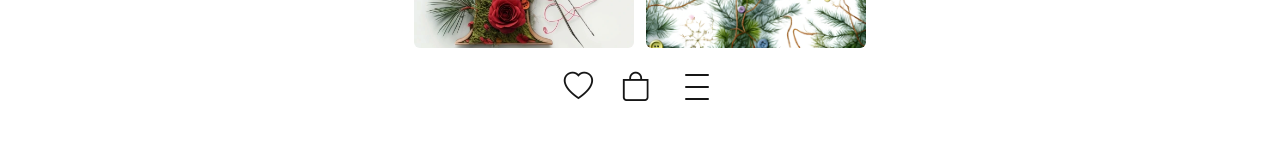
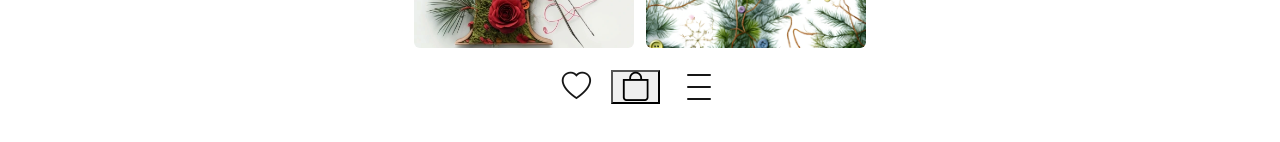
Before and after one commit to chrismuha/pineneedledesigns.website, a Vue app: page / in a window 1280 px wide. Shown: the part 186-328 px from the top of the page. Built offline with nearby package versions, Linux system fonts and the light colour scheme.

Commit message:
Added cart system

```diff
--- a/package.json
+++ b/package.json
@@ -9,6 +9,7 @@
   "dependencies": {
     "bootstrap": "^5.3.8",
     "bootstrap-icons": "^1.13.1",
+    "pinia": "^3.0.4",
     "vue": "^3.4.4",
     "vue-router": "^4.3.3"
   },
--- a/src/App.vue
+++ b/src/App.vue
@@ -1,9 +1,10 @@
 <template>
-  <GlobalHeader v-if="!hideLayout" />
+  <GlobalHeader v-if="!hideLayout" @toggle-cart="toggleCart" />
   <main>
     <router-view />
   </main>
   <GlobalFooter v-if="!hideLayout" />
+  <CartSidebar />
 </template>
 
 <script setup>
@@ -11,7 +12,14 @@ import { computed } from 'vue'
 import { useRoute } from 'vue-router'
 import GlobalHeader from './components/GlobalHeader.vue'
 import GlobalFooter from './components/GlobalFooter.vue'
+import CartSidebar from './components/CartSidebar.vue'
+import { useCartStore } from './stores/cart'
 
 const route = useRoute()
 const hideLayout = computed(() => route.meta.hideLayout)
+const cartStore = useCartStore()
+
+const toggleCart = () => {
+  cartStore.toggleOpen()
+}
 </script>
--- /dev/null
+++ b/src/components/CartSidebar.vue
@@ -0,0 +1,151 @@
+<template>
+  <div v-if="cartStore.isOpen" class="cart-sidebar-overlay" @click="cartStore.close">
+    <div class="cart-sidebar" @click.stop>
+      <div class="cart-header">
+        <h2>Your Cart</h2>
+        <button class="close-btn" @click="cartStore.close">&times;</button>
+      </div>
+      <div v-if="cartStore.items.length === 0" class="empty-cart">
+        <p>Your cart is empty.</p>
+        <router-link to="/collections" class="btn" @click="cartStore.close">Browse Collections</router-link>
+      </div>
+      <div v-else class="cart-items">
+        <div v-for="item in cartStore.items" :key="item.id" class="cart-item">
+          <div class="item-details">
+            <h3>{{ item.title }}</h3>
+            <p>{{ item.description }}</p>
+            <p>Price: ${{ item.price }}</p>
+          </div>
+          <div class="item-controls">
+            <button @click="updateQuantity(item.id, item.quantity - 1)">-</button>
+            <span>{{ item.quantity }}</span>
+            <button @click="updateQuantity(item.id, item.quantity + 1)">+</button>
+            <button @click="removeItem(item.id)" class="remove">Remove</button>
+          </div>
+          <div class="item-total">
+            ${{ item.price * item.quantity }}
+          </div>
+        </div>
+        <div class="cart-summary">
+          <p>Total Items: {{ cartStore.totalItems }}</p>
+          <p>Total Price: ${{ cartStore.totalPrice }}</p>
+          <button @click="clearCart" class="btn">Clear Cart</button>
+          <button class="btn btn-primary">Checkout</button>
+        </div>
+      </div>
+    </div>
+  </div>
+</template>
+
+<script setup>
+import { useCartStore } from '../stores/cart'
+
+const cartStore = useCartStore()
+
+const updateQuantity = (id, quantity) => {
+  cartStore.updateQuantity(id, quantity)
+}
+
+const removeItem = (id) => {
+  cartStore.removeItem(id)
+}
+
+const clearCart = () => {
+  cartStore.clearCart()
+}
+</script>
+
+<style scoped>
+.cart-sidebar-overlay {
+  position: fixed;
+  top: 0;
+  right: 0;
+  width: 100%;
+  height: 100%;
+  background: rgba(0, 0, 0, 0.5);
+  z-index: 1000;
+  display: flex;
+  justify-content: flex-end;
+}
+
+.cart-sidebar {
+  width: 400px;
+  max-width: 90vw;
+  height: 100%;
+  background: white;
+  box-shadow: -2px 0 5px rgba(0, 0, 0, 0.1);
+  display: flex;
+  flex-direction: column;
+  overflow-y: auto;
+}
+
+.cart-header {
+  display: flex;
+  justify-content: space-between;
+  align-items: center;
+  padding: 20px;
+  border-bottom: 1px solid #ddd;
+}
+
+.close-btn {
+  background: none;
+  border: none;
+  font-size: 24px;
+  cursor: pointer;
+}
+
+.empty-cart {
+  padding: 20px;
+  text-align: center;
+}
+
+.cart-items {
+  flex: 1;
+  padding: 20px;
+  overflow-y: auto;
+}
+
+.cart-item {
+  display: flex;
+  flex-direction: column;
+  border: 1px solid #ddd;
+  padding: 10px;
+  margin-bottom: 10px;
+}
+
+.item-details {
+  margin-bottom: 10px;
+}
+
+.item-controls {
+  display: flex;
+  align-items: center;
+  gap: 10px;
+  margin-bottom: 10px;
+}
+
+.item-total {
+  font-weight: bold;
+  text-align: right;
+}
+
+.cart-summary {
+  margin-top: 20px;
+  padding-top: 20px;
+  border-top: 1px solid #ddd;
+  text-align: center;
+}
+
+.btn {
+  padding: 10px 20px;
+  background: #007bff;
+  color: white;
+  border: none;
+  cursor: pointer;
+  margin: 5px;
+}
+
+.btn-primary {
+  background: #28a745;
+}
+</style>
--- a/src/components/GlobalHeader.vue
+++ b/src/components/GlobalHeader.vue
@@ -29,7 +29,10 @@
 
         <div class="nav-aux">
           <a class="icon-btn" href="#" aria-label="Wishlist"><i class="bi bi-heart"></i></a>
-          <a class="icon-btn" href="#" aria-label="Cart"><i class="bi bi-bag"></i></a>
+          <button class="icon-btn" @click="$emit('toggle-cart')" aria-label="Cart">
+            <i class="bi bi-bag"></i>
+            <span v-if="cartStore.totalItems > 0" class="cart-count">{{ cartStore.totalItems }}</span>
+          </button>
         </div>
       </div>
     </div>
@@ -59,9 +62,11 @@
 import { ref, onMounted, onBeforeUnmount, watch } from 'vue'
 import { useRoute } from 'vue-router'
 import { navLinks } from '../data/siteData'
+import { useCartStore } from '../stores/cart'
 
 const menuOpen = ref(false)
 const route = useRoute()
+const cartStore = useCartStore()
 
 const closeMenu = () => {
   menuOpen.value = false
@@ -99,3 +104,22 @@ watch(
   }
 )
 </script>
+
+<style scoped>
+.cart-count {
+  position: absolute;
+  top: -8px;
+  right: -8px;
+  background: red;
+  color: white;
+  border-radius: 50%;
+  padding: 2px 6px;
+  font-size: 12px;
+  min-width: 18px;
+  text-align: center;
+}
+
+.icon-btn {
+  position: relative;
+}
+</style>
--- a/src/data/siteData.js
+++ b/src/data/siteData.js
@@ -28,22 +28,28 @@ export const collectionPages = [
     description: 'Hand-cut denim, luxe trims, and mountain-ready detailing designed for the bold bride who loves heritage craft and unexpected glamour.',
     products: [
       {
+        id: 1,
         title: 'Prairie Glass Jacket',
-        meta: ['Price: $', 'Size: TBD'],
+        price: 150,
+        meta: ['Price: $150', 'Size: TBD'],
         description: 'Layered denim with crystal fringe inspired by northern light.',
         imageWrapper: 'image-frame',
         imageCount: 2,
       },
       {
+        id: 2,
         title: 'Snow Drift Coat',
-        meta: ['Price: $', 'Size: TBD'],
+        price: 200,
+        meta: ['Price: $200', 'Size: TBD'],
         description: 'Cloud-soft lining with hand-stitched pearl buttons for the chilly aisle.',
         imageWrapper: 'image-frame',
         imageCount: 1,
       },
       {
+        id: 3,
         title: 'Frosted Veil Duster',
-        meta: ['Price: $', 'Size: TBD'],
+        price: 180,
+        meta: ['Price: $180', 'Size: TBD'],
         description: 'Featherweight layer that shimmers with every turn.',
         imageWrapper: 'image-frame',
         imageCount: 1,
@@ -59,15 +65,19 @@ export const collectionPages = [
     description: 'Studded detail for every boot.',
     products: [
       {
+        id: 4,
         title: 'Embellished Band',
-        meta: ['Price: $', 'Size: TBD'],
+        price: 25,
+        meta: ['Price: $25', 'Size: TBD'],
         description: 'Studded detail for every boot.',
         imageWrapper: 'placeholder',
         imagePlaceholders: ['bootband1a', 'bootband1b'],
       },
       {
+        id: 5,
         title: 'Fringe Band',
-        meta: ['Price: $', 'Size: TBD'],
+        price: 30,
+        meta: ['Price: $30', 'Size: TBD'],
         description: 'Layered fringe for playful movement.',
         imageWrapper: 'placeholder',
         imagePlaceholders: ['bootband2'],
@@ -83,15 +93,19 @@ export const collectionPages = [
     description: 'Handwoven metals for texture.',
     products: [
       {
+        id: 6,
         title: 'Woven Chain',
-        meta: ['Price: $', 'Size: TBD'],
+        price: 45,
+        meta: ['Price: $45', 'Size: TBD'],
         description: 'Handwoven metals for texture.',
         imageWrapper: 'placeholder',
         imagePlaceholders: ['bracelet1a', 'bracelet1b'],
       },
       {
+        id: 7,
         title: 'Gem Cuff',
-        meta: ['Price: $', 'Size: TBD'],
+        price: 60,
+        meta: ['Price: $60', 'Size: TBD'],
         description: 'Oversized cuff with colorful accents.',
         imageWrapper: 'placeholder',
         imagePlaceholders: ['bracelet2'],
@@ -107,15 +121,19 @@ export const collectionPages = [
     description: 'Mixed metals with delicate stones.',
     products: [
       {
+        id: 8,
         title: 'Statement Collar',
-        meta: ['Price: $', 'Size: TBD'],
+        price: 75,
+        meta: ['Price: $75', 'Size: TBD'],
         description: 'Mixed metals with delicate stones.',
         imageWrapper: 'placeholder',
         imagePlaceholders: ['jewel1a', 'jewel1b'],
       },
       {
+        id: 9,
         title: 'Bold Stack',
-        meta: ['Price: $', 'Size: TBD'],
+        price: 55,
+        meta: ['Price: $55', 'Size: TBD'],
         description: 'Layered bracelets for every vibe.',
         imageWrapper: 'placeholder',
         imagePlaceholders: ['jewel2'],
@@ -131,15 +149,19 @@ export const collectionPages = [
     description: 'Bold silhouette with tactile finish.',
     products: [
       {
+        id: 14,
         title: 'Artisan Cuff 1',
-        meta: ['Price: $', 'Size: TBD'],
+        price: 999,
+        meta: ['Price: $999', 'Size: TBD'],
         description: 'Bold silhouette with tactile finish.',
         imageWrapper: 'placeholder',
         imagePlaceholders: ['cuff1a', 'cuff1b'],
       },
       {
+        id: 15,
         title: 'Artisan Cuff 2',
-        meta: ['Price: $', 'Size: TBD'],
+        price: 999,
+        meta: ['Price: $999', 'Size: TBD'],
         description: 'Smooth interior and adjustable fit.',
         imageWrapper: 'placeholder',
         imagePlaceholders: ['cuff2'],
@@ -155,15 +177,19 @@ export const collectionPages = [
     description: 'Description of Earring 1',
     products: [
       {
+        id: 10,
         title: 'Earring 1',
-        meta: ['Price: $', 'Size: TBD'],
+        price: 40,
+        meta: ['Price: $40', 'Size: TBD'],
         description: 'Description of Earring 1',
         images: ['/images/ear-rings/ear-rings-1a.webp'],
         imageWrapper: 'image-frame',
       },
       {
+        id: 11,
         title: 'Earring 2',
-        meta: ['Price: $', 'Size: TBD'],
+        price: 50,
+        meta: ['Price: $50', 'Size: TBD'],
         description: 'Description of Earring 2',
         images: [
           '/images/ear-rings/ear-rings-2a.webp',
@@ -184,15 +210,19 @@ export const collectionPages = [
     description: 'Feather accents with beaded thread.',
     products: [
       {
+        id: 16,
         title: 'Feathered Band',
-        meta: ['Price: $', 'Size: TBD'],
+        price: 999,
+        meta: ['Price: $999', 'Size: TBD'],
         description: 'Feather accents with beaded thread.',
         imageWrapper: 'placeholder',
         imagePlaceholders: ['hatband1a', 'hatband1b'],
       },
       {
+        id: 17,
         title: 'Velvet Band',
-        meta: ['Price: $', 'Size: TBD'],
+        price: 999,
+        meta: ['Price: $999', 'Size: TBD'],
         description: 'Soft velvet with brass hardware.',
         imageWrapper: 'placeholder',
         imagePlaceholders: ['hatband2'],
@@ -208,14 +238,18 @@ export const collectionPages = [
     description: "This patriotic jean jacket is the ultimate tribute to classic Americana. Re-designed with satin, lace, fringe, and star studs and amber stones. Designed for the salute to America.",
     products: [
       {
+        id: 12,
         title: "America She's Beautiful",
+        price: 214,
         meta: ['Price: $214.00 plus sales tax with free shipping', 'Size: ML'],
         description: "This patriotic jean jacket is the ultimate tribute to classic Americana. Re-designed with satin, lace, fringe, and star studs and amber stones. Designed for the salute to America.",
         images: ['/images/jackets/jacket1a.webp', '/images/jackets/jacket1b.webp'],
         imageWrapper: 'image-frame',
       },
       {
+        id: 13,
         title: 'Statement Jacket 2',
+        price: 180,
         meta: ['Price: $', 'Size: TBD'],
         description: 'Textured fibers and dramatic silhouette.',
         images: ['/images/jackets/jacket2a.webp'],
@@ -232,15 +266,19 @@ export const collectionPages = [
     description: 'Sculpted fit with vintage wash.',
     products: [
       {
+        id: 18,
         title: 'High-Rise Jean',
-        meta: ['Price: $', 'Size: TBD'],
+        price: 999,
+        meta: ['Price: $999', 'Size: TBD'],
         description: 'Sculpted fit with vintage wash.',
         imageWrapper: 'placeholder',
         imagePlaceholders: ['jean1a', 'jean1b'],
       },
       {
+        id: 19,
         title: 'Wide-Leg Jean',
-        meta: ['Price: $', 'Size: TBD'],
+        price: 999,
+        meta: ['Price: $999', 'Size: TBD'],
         description: 'Effortless volume for every day.',
         imageWrapper: 'placeholder',
         imagePlaceholders: ['jean2'],
@@ -256,15 +294,19 @@ export const collectionPages = [
     description: 'Mix of chains and charms.',
     products: [
       {
+        id: 20,
         title: 'Layered Charm',
-        meta: ['Price: $', 'Size: TBD'],
+        price: 999,
+        meta: ['Price: $999', 'Size: TBD'],
         description: 'Mix of chains and charms.',
         imageWrapper: 'placeholder',
         imagePlaceholders: ['necklace1a', 'necklace1b'],
       },
       {
+        id: 21,
         title: 'Signature Lariat',
-        meta: ['Price: $', 'Size: TBD'],
+        price: 999,
+        meta: ['Price: $999', 'Size: TBD'],
         description: 'Dramatic drop with polished finish.',
         imageWrapper: 'placeholder',
         imagePlaceholders: ['necklace2'],
@@ -280,22 +322,28 @@ export const collectionPages = [
     description: 'Bandanas, collars, and keepsakes made to celebrate the snuggly pals who are already obsessed with hugs.',
     products: [
       {
+        id: 22,
         title: 'Smoochable Bandana',
-        meta: ['Price: $', 'Size: TBD'],
+        price: 999,
+        meta: ['Price: $999', 'Size: TBD'],
         description: 'Reversible print with hidden snap for easy styling.',
         images: ['/images/poochsmooches/Polaris-and-Luna_1.webp'],
         imageWrapper: 'image-frame',
       },
       {
+        id: 23,
         title: "Luna's Collar",
-        meta: ['Price: $', 'Size: TBD'],
+        price: 999,
+        meta: ['Price: $999', 'Size: TBD'],
         description: 'Bespoke harness with metalwork that shines in the sun.',
         images: ['/images/poochsmooches/Polaris-and-Luna_1.webp'],
         imageWrapper: 'image-frame',
       },
       {
+        id: 24,
         title: 'Polar Paw Keepsake',
-        meta: ['Price: $', 'Size: TBD'],
+        price: 999,
+        meta: ['Price: $999', 'Size: TBD'],
         description: 'Quilted throw to catch all the stray kisses and fur.',
         images: ['/images/poochsmooches/Polaris-and-Luna_1.webp'],
         imageWrapper: 'image-frame',
@@ -311,15 +359,19 @@ export const collectionPages = [
     description: 'Structured shape with mixed leather.',
     products: [
       {
+        id: 25,
         title: 'Saddle Satchel',
-        meta: ['Price: $', 'Size: TBD'],
+        price: 999,
+        meta: ['Price: $999', 'Size: TBD'],
         description: 'Structured shape with mixed leather.',
         imageWrapper: 'placeholder',
         imagePlaceholders: ['purse1a', 'purse1b'],
       },
       {
+        id: 26,
         title: 'Mini Crossbody',
-        meta: ['Price: $', 'Size: TBD'],
+        price: 999,
+        meta: ['Price: $999', 'Size: TBD'],
         description: 'Hands-free size with bold strap.',
         imageWrapper: 'placeholder',
         imagePlaceholders: ['purse2'],
@@ -335,15 +387,19 @@ export const collectionPages = [
     description: 'Fluid drape and soft sheen.',
     products: [
       {
+        id: 27,
         title: 'Silk Camp Shirt',
-        meta: ['Price: $', 'Size: TBD'],
+        price: 999,
+        meta: ['Price: $999', 'Size: TBD'],
         description: 'Fluid drape and soft sheen.',
         imageWrapper: 'placeholder',
         imagePlaceholders: ['shirt1a', 'shirt1b'],
       },
       {
+        id: 28,
         title: 'Graphic Button-Up',
-        meta: ['Price: $', 'Size: TBD'],
+        price: 999,
+        meta: ['Price: $999', 'Size: TBD'],
         description: 'Bold prints on structured cotton.',
         imageWrapper: 'placeholder',
         imagePlaceholders: ['shirt2'],
@@ -359,15 +415,19 @@ export const collectionPages = [
     description: 'A-line shape with luxe hardware.',
     products: [
       {
+        id: 29,
         title: 'Tailored Short',
-        meta: ['Price: $', 'Size: TBD'],
+        price: 999,
+        meta: ['Price: $999', 'Size: TBD'],
         description: 'A-line shape with luxe hardware.',
         imageWrapper: 'placeholder',
         imagePlaceholders: ['short1a', 'shorts1b'],
       },
       {
+        id: 30,
         title: 'Cargo Short',
-        meta: ['Price: $', 'Size: TBD'],
+        price: 999,
+        meta: ['Price: $999', 'Size: TBD'],
         description: 'Utility pockets and relaxed fit.',
         imageWrapper: 'placeholder',
         imagePlaceholders: ['short2a'],
@@ -383,15 +443,19 @@ export const collectionPages = [
     description: 'One-of-a-kind patchwork silhouette.',
     products: [
       {
+        id: 31,
         title: 'Revived Denim Jacket',
-        meta: ['Price: $', 'Size: TBD'],
+        price: 999,
+        meta: ['Price: $999', 'Size: TBD'],
         description: 'One-of-a-kind patchwork silhouette.',
         imageWrapper: 'placeholder',
         imagePlaceholders: ['denim1a', 'denim1b'],
       },
       {
+        id: 32,
         title: 'Denim Mini',
-        meta: ['Price: $', 'Size: TBD'],
+        price: 999,
+        meta: ['Price: $999', 'Size: TBD'],
         description: 'Sharp tailoring with new-life denim.',
         imageWrapper: 'placeholder',
         imagePlaceholders: ['denim2'],
@@ -407,15 +471,19 @@ export const collectionPages = [
     description: 'Edgy layers with artisanal trim.',
     products: [
       {
+        id: 33,
         title: 'Woven Leather Vest',
-        meta: ['Price: $', 'Size: TBD'],
+        price: 999,
+        meta: ['Price: $999', 'Size: TBD'],
         description: 'Edgy layers with artisanal trim.',
         imageWrapper: 'placeholder',
         imagePlaceholders: ['vest1a', 'vest1b'],
       },
       {
+        id: 34,
         title: 'Quilted Vest',
-        meta: ['Price: $', 'Size: TBD'],
+        price: 999,
+        meta: ['Price: $999', 'Size: TBD'],
         description: 'Cozy texture with a modern cut.',
         imageWrapper: 'placeholder',
         imagePlaceholders: ['vest2'],
--- a/src/main.js
+++ b/src/main.js
@@ -1,7 +1,11 @@
 import { createApp } from 'vue'
+import { createPinia } from 'pinia'
 import App from './App.vue'
 import router from './router'
 
 const app = createApp(App)
+const pinia = createPinia()
+
+app.use(pinia)
 app.use(router)
 app.mount('#app')
--- /dev/null
+++ b/src/stores/cart.js
@@ -0,0 +1,67 @@
+import { defineStore } from 'pinia'
+import { ref, computed } from 'vue'
+
+export const useCartStore = defineStore('cart', () => {
+  const items = ref([])
+  const isOpen = ref(false)
+
+  const totalItems = computed(() => {
+    return items.value.reduce((total, item) => total + item.quantity, 0)
+  })
+
+  const totalPrice = computed(() => {
+    return items.value.reduce((total, item) => total + (item.price * item.quantity), 0)
+  })
+
+  const addItem = (product) => {
+    const existingItem = items.value.find(item => item.id === product.id)
+    if (existingItem) {
+      existingItem.quantity++
+    } else {
+      items.value.push({ ...product, quantity: 1 })
+    }
+    isOpen.value = true // Auto open cart when item is added
+  }
+
+  const removeItem = (productId) => {
+    const index = items.value.findIndex(item => item.id === productId)
+    if (index > -1) {
+      items.value.splice(index, 1)
+    }
+  }
+
+  const updateQuantity = (productId, quantity) => {
+    const item = items.value.find(item => item.id === productId)
+    if (item) {
+      item.quantity = quantity
+      if (item.quantity <= 0) {
+        removeItem(productId)
+      }
+    }
+  }
+
+  const clearCart = () => {
+    items.value = []
+  }
+
+  const toggleOpen = () => {
+    isOpen.value = !isOpen.value
+  }
+
+  const close = () => {
+    isOpen.value = false
+  }
+
+  return {
+    items,
+    isOpen,
+    totalItems,
+    totalPrice,
+    addItem,
+    removeItem,
+    updateQuantity,
+    clearCart,
+    toggleOpen,
+    close
+  }
+})
--- a/src/views/CollectionView.vue
+++ b/src/views/CollectionView.vue
@@ -43,7 +43,7 @@
             >{{ placeholder }}</div>
           </template>
         </div>
-        <button class="addtocart">Add to Cart</button>
+        <button class="addtocart" @click="addToCart(product)">Add to Cart</button>
       </article>
     </div>
   </section>
@@ -56,12 +56,14 @@
 import { computed } from 'vue'
 import { useRoute } from 'vue-router'
 import { collectionPages } from '../data/siteData'
+import { useCartStore } from '../stores/cart'
 
 const props = defineProps({
   slug: String,
 })
 
 const route = useRoute()
+const cartStore = useCartStore()
 
 const page = computed(() =>
   collectionPages.find((item) => item.slug === props.slug)
@@ -76,4 +78,8 @@ const nextPath = computed(() => {
   if (!page.value || !page.value.next) return '/collections'
   return `/collections/${page.value.next}`
 })
+
+const addToCart = (product) => {
+  cartStore.addItem(product)
+}
 </script>
```
